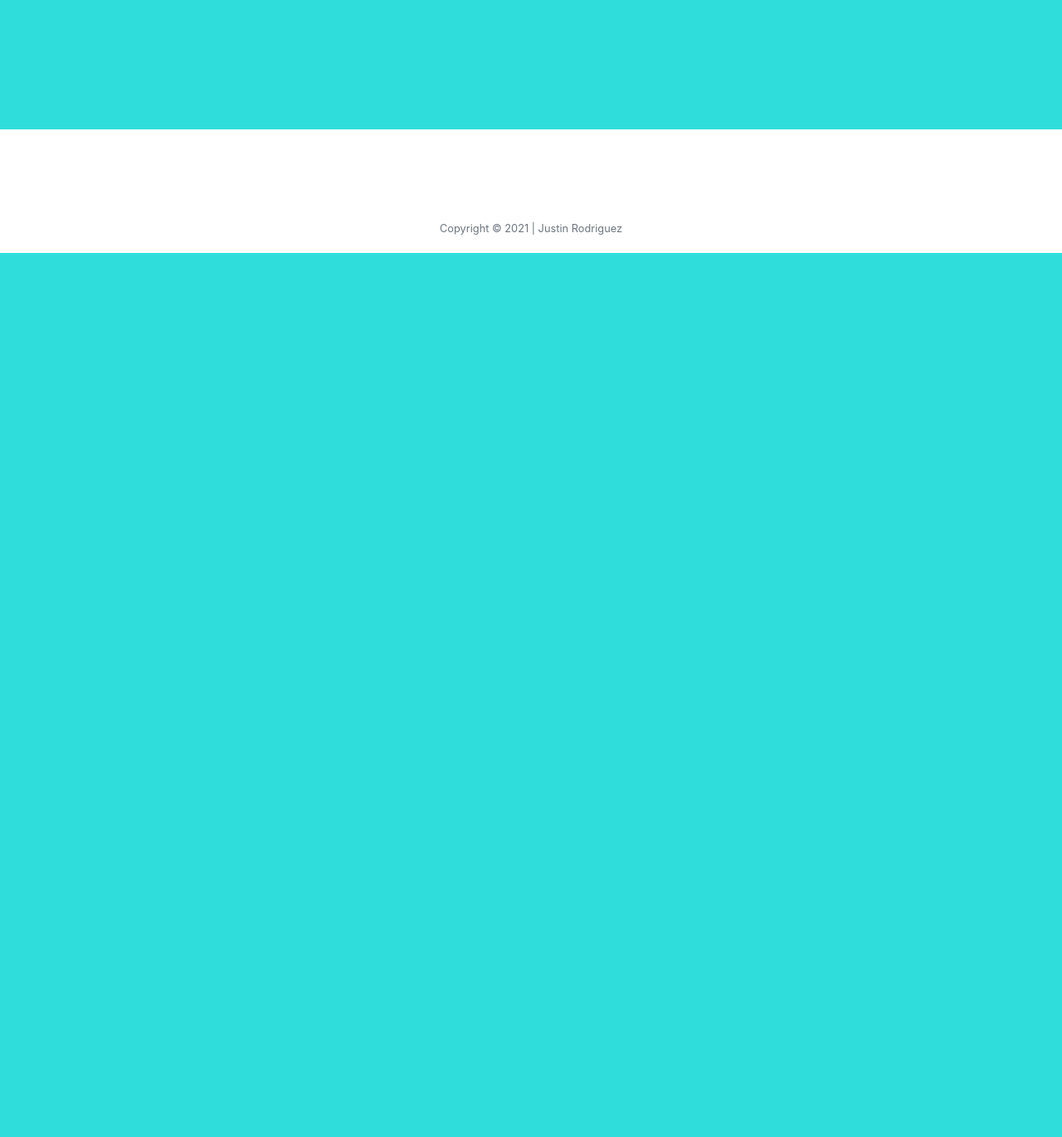
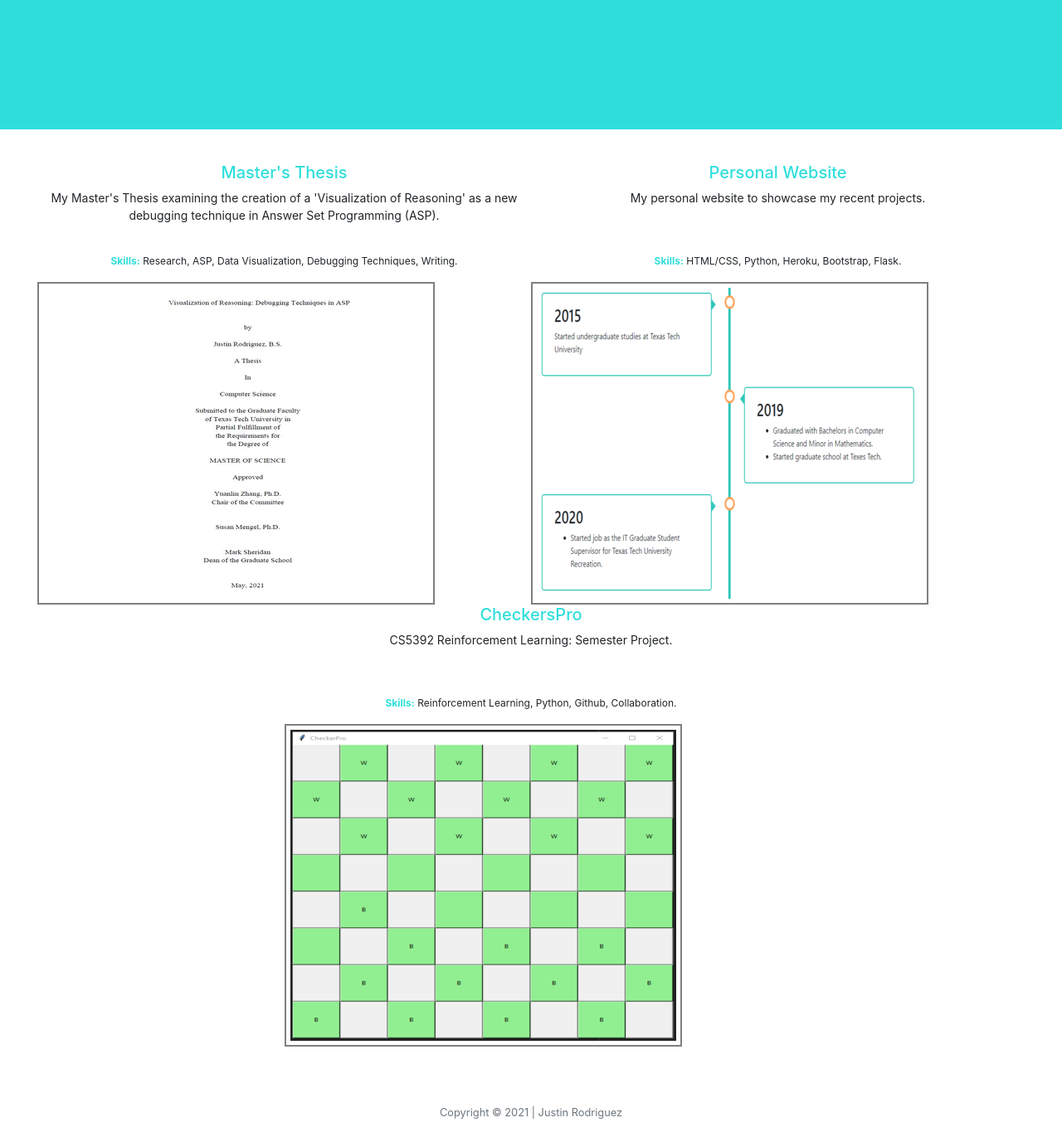
Before and after one commit to just331/personal-website, a Flask app: page /portfolio in a window 1280 px wide. Shown: the part 520-1891 px from the top of the page at 83% size. Before the commit the page ends 825 px from the top, so only its background shows below. Run offline with Flask 2, Linux system fonts and the light colour scheme; some libraries are stand-ins or nearby versions.

Commit message:
Updating Portfolio section

```diff
--- a/templates/portfolio.html
+++ b/templates/portfolio.html
@@ -6,10 +6,79 @@
 
 {% block main %}
     <section class="home-content">
-        <div class="row portfolio-row justify-content-center">
-            <div class="col-md-offset-5">
-                <div class="text-center">
+        <div class="container">
+            <div class="row portfolio-row justify-content-center">
+                <div class="col-12 col-md-6">
+                    <div class="portfolio-text text-center">
+                        <a class="title-link" target="_blank" href="/static/Thesis.pdf"><h5>Master's Thesis</h5></a>
+                        <p class="project-des">
+                            My Master's Thesis examining the creation of a 'Visualization of Reasoning' as a new debugging technique in Answer Set Programming (ASP).
+                        </p>
+
+                        <p class="skills">
+                            <span class="bold">Skills:</span> Research, ASP, Data Visualization, Debugging Techniques, Writing.
+                        </p>
+                    </div>
+
+                    <div class="row">
+                        <div class="image">
+                            <a target="_blank" href="/static/Thesis.pdf">
+                                <img class="portfolio-img" src="/static/Hnet.com-image.jpg">
+                            </a>
+
+                        </div>
+
+                    </div>
                 </div>
+
+                <div class="col-12 col-md-6">
+                    <div class="portfolio-text text-center">
+                        <a class="title-link" target="_blank" href="https://github.com/just331/personal-website"><h5>Personal Website</h5></a>
+                        <p class="project-des">
+                            My personal website to showcase my recent projects.
+                        </p>
+
+                        <p class="skills">
+                            <span class="bold">Skills:</span> HTML/CSS, Python, Heroku, Bootstrap, Flask.
+                        </p>
+                    </div>
+
+                    <div class="row">
+                        <div class="image">
+                            <a target="_blank" href="https://github.com/just331/personal-website">
+                                <img class="portfolio-img" src="/static/website.png">
+                            </a>
+
+                        </div>
+
+                    </div>
+                </div>
+
+
+                <div class="col-12 col-md-6">
+                    <div class="portfolio-text text-center">
+                        <a class="title-link" target="_blank" href="https://github.com/just331/CheckersPro"><h5>CheckersPro</h5></a>
+                        <p class="project-des">
+                            CS5392 Reinforcement Learning: Semester Project.
+                        </p>
+
+                        <p class="skills">
+                            <span class="bold">Skills:</span> Reinforcement Learning, Python, Github, Collaboration.
+                        </p>
+                    </div>
+
+                    <div class="row">
+                        <div class="image">
+                            <a target="_blank" href="https://github.com/just331/CheckersPro">
+                                <img class="portfolio-img" src="/static/checkersPro.png">
+                            </a>
+
+                        </div>
+
+                    </div>
+                </div>
+
+
             </div>
         </div>
     </section>
```
Also changed, not shown: templates/index.html (+6 -1 lines), static/Hnet.com-image.jpg (added), static/checkersPro.png (added), static/website.png (added).
